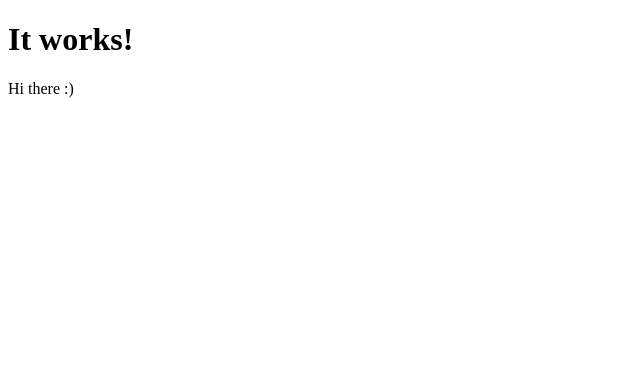
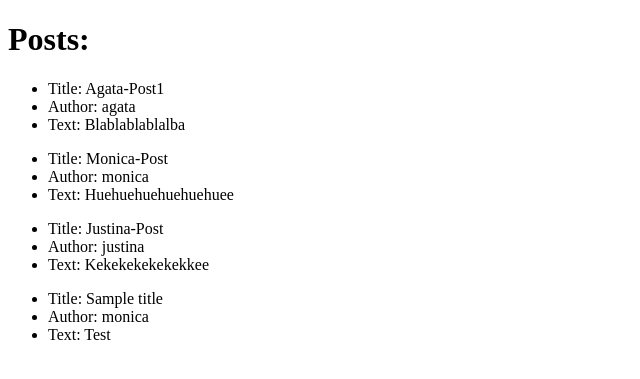
Before and after one commit to ZeroKyou/DjangoGTutorial, a Django app: template mysite/blog/templates/blog/post_list.html in a window 1280 px wide. Shown: the top 379 px of the page, without its empty margins (0-640 px from the left). Run offline with Django 3.2, Linux system fonts and the light colour scheme; the template is opened without the code that fills it: values that come from a table or form of the project are taken from there, others are empty; data comes from the database, SQL or seed files in the repository; both versions use the stored data as it was after the commit; parts of the project's set-up code (start-up, migrations or seed data) failed here and were passed over.

Commit message:
Update the template post_list  to include model data

```diff
--- a/mysite/blog/templates/blog/post_list.html
+++ b/mysite/blog/templates/blog/post_list.html
@@ -4,7 +4,15 @@
         <title>Roadhouse!</title>
     </head>
     <body>
-        <h1>It works!</h1>
-        <p>Hi there :)</p>
+        <h1>Posts:</h1>
+        {% for post in posts %}
+            <div>
+                <ul>
+                    <li>Title: {{post.title}}</li>
+                    <li>Author: {{post.author}}</li>
+                    <li>Text: {{post.text|linebreaksbr}}</li>
+                </ul>
+            </div>
+        {% endfor %}
     </body>
 </html>
--- a/mysite/blog/views.py
+++ b/mysite/blog/views.py
@@ -1,5 +1,8 @@
 from django.shortcuts import render
+from models import Post
+from django.utils import timezone
 
 # Create your views here.
 def post_list(request):
-    return render(request, 'blog/post_list.html', {})
+    posts = Post.objects.filter(published_date__lte=timezone.now()).order_by('published_date')
+    return render(request, 'blog/post_list.html', {'posts': posts})
```
Also changed, not shown: mysite/db.sqlite3, 1 other file.
